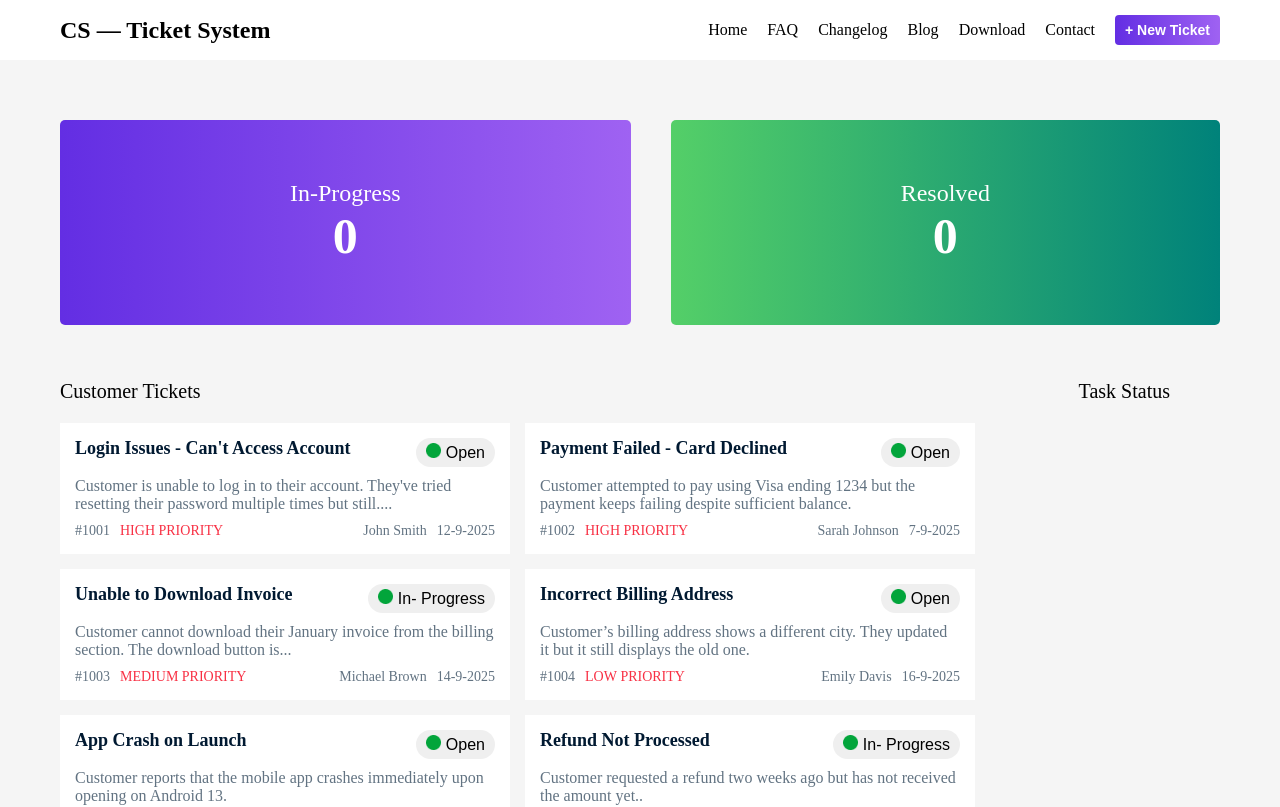
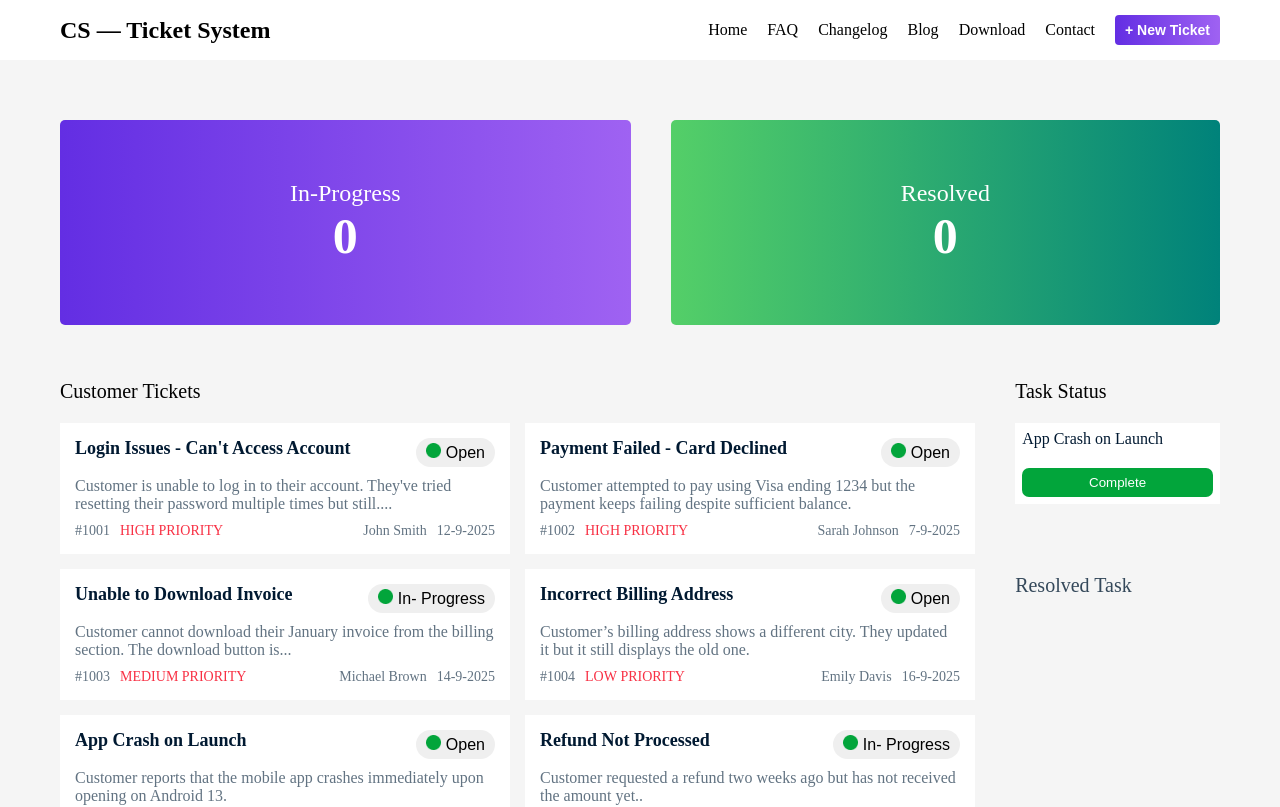
Before and after one commit to mirajulbHero/my-first-react-app, a React (Vite) app in the folder my-first-react-app/: page / in a window 1280 px wide. Shown: the top 807 px of the page. Built offline with nearby package versions, Linux system fonts and the light colour scheme.

Commit message:
finally customer tickets area done

```diff
--- a/my-first-react-app/src/components/customerArea/Customer.css
+++ b/my-first-react-app/src/components/customerArea/Customer.css
@@ -7,6 +7,9 @@
     display: grid;
     grid-template-columns: 1fr 1fr;
     gap: 15px;
+}
+.customer-tickets {
+    margin-right: 40px;
 }
 .customer-tickets h3,
 .task-area h3 {
@@ -81,3 +84,35 @@
     color: #627382;
     font-size: 14px;
 }
+
+/* .task-content {
+    margin-left: 5px;
+} */
+
+.task-content {
+    background-color: #fff;
+    padding: 7px;
+}
+.task-content h3 {
+    color: #001931;
+    font-weight: 500;
+    font-size: 16px;
+}
+.complete-btn {
+    display: block;
+    width: 100%;
+    background-color: #02A53B;
+    color: #fff;
+    border: 0;
+    padding: 7px 15px;
+    border-radius: 7px;
+}
+
+.resolve-area {
+    margin-top: 70px;
+}
+.resolve-area  h3 {
+    font-size: 20px;
+    color: #34485A;
+    font-weight: 500;
+}
--- a/my-first-react-app/src/components/customerArea/Customer.jsx
+++ b/my-first-react-app/src/components/customerArea/Customer.jsx
@@ -42,7 +42,18 @@ export default function Customer({customerPromise}) {
 
             </div>
             <div className="task-area">
-                <h3>Task Status</h3>
+                <div className="task-area">
+                    <h3>Task Status</h3>
+                    <div className="task-content">
+                        <h3>App Crash on Launch</h3>
+                        <button className="complete-btn">Complete</button>
+                    </div>
+                </div>
+                <div className="resolve-area">
+                    <h3>Resolved Task</h3>
+                </div>
+
+
             </div>
         </div>
     </div>
```
